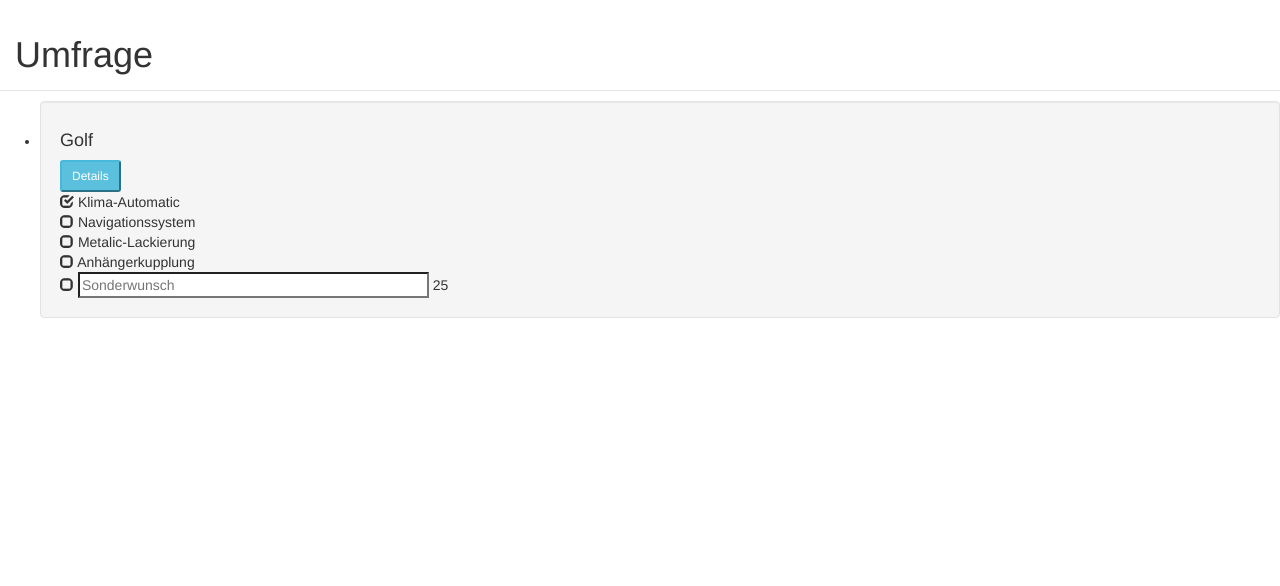
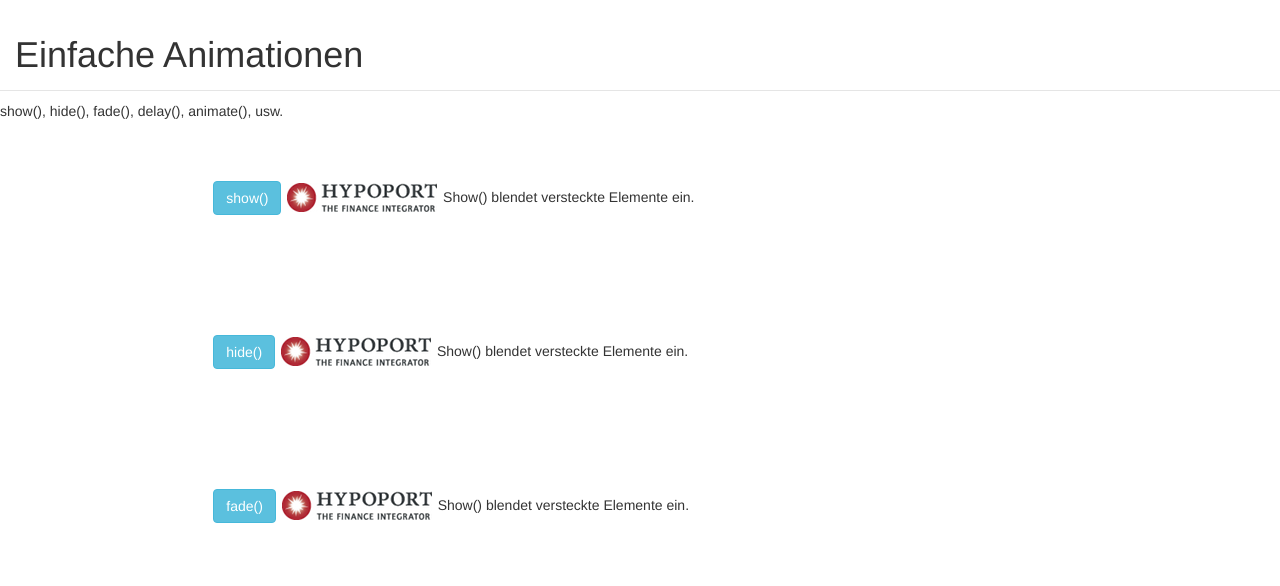
Before and after one commit to hypoport/js-workshop, a website: page chapter_4/01_ui_utils.html in a window 1280 px wide. Drawn offline with Linux system fonts and the light colour scheme.

Commit message:
chapter 4 animationen eingefügt

```diff
--- a/chapter_4/01_ui_utils.html
+++ b/chapter_4/01_ui_utils.html
@@ -4,30 +4,41 @@
   <meta charset="utf-8">
   <title>01 - jQuery Visual Utils</title>
   <link rel="stylesheet" href="css/bootstrap.min.css"/>
+  <link rel="stylesheet" href="css/ui_utils.css"/>
   <script type="text/javascript" src="js/jquery-1.10.2.js"></script>
 </head>
 <body>
 
 <div>
-  <h1 class="modal-header">Umfrage</h1>
+  <h1 class="modal-header">Einfache Animationen</h1>
 </div>
 
-<ul id="Volkswagen">
-  <li class="vw-auto well">
-    <h4> Golf </h4>
 
-    <div>
-      <button id="btnSonderAusstattung" class="btn-sm btn-info">Details</button>
-      <div id="sonderAusstattung">
-        <span class="glyphicon glyphicon-check"></span> Klima-Automatic<br>
-        <span class="glyphicon glyphicon-unchecked"></span> Navigationssystem<br>
-        <span class="glyphicon glyphicon-unchecked"></span> Metalic-Lackierung<br>
-        <span class="glyphicon glyphicon-unchecked"></span> Anhängerkupplung<br>
-        <span class="glyphicon glyphicon-unchecked"></span> <input type="text" placeholder="Sonderwunsch" id="sonderWunsch" maxlength="25" size="40"/> <span class="anzahlZeichen">25</span> <br>
-      </div>
-    </div>
-  </li>
-</ul>
+show(), hide(), fade(), delay(), animate(), usw.
+
+<div>
+  <span class="col-lg-1"></span>
+  <button id="btnShow" class="btn btn-info mousecursor">show()</button>
+  <span class="col-lg-1"></span>
+  <img src="img/hypoport_logo.png" alt="logo">
+  <span>Show() blendet versteckte Elemente ein.</span>
+</div>
+
+<div>
+  <span class="col-lg-1"></span>
+  <button id="btnHide" class="btn btn-info mousecursor">hide()</button>
+  <span class="col-lg-1"></span>
+  <img src="img/hypoport_logo.png" alt="logo">
+  <span>Show() blendet versteckte Elemente ein.</span>
+</div>
+
+<div>
+  <span class="col-lg-1"></span>
+  <button id="btnFade" class="btn btn-info mousecursor">fade()</button>
+  <span class="col-lg-1"></span>
+  <img src="img/hypoport_logo.png" alt="logo">
+  <span>Show() blendet versteckte Elemente ein.</span>
+</div>
 
 </body>
 </html>
--- /dev/null
+++ b/chapter_4/css/ui_utils.css
@@ -0,0 +1,3 @@
+.mousecursor {
+  cursor: url("../img/mouse_pointer.gif"), pointer;
+}
```
Also changed, not shown: chapter_4/img/hypoport_logo.png (added), chapter_4/img/mouse_pointer.gif (added).
